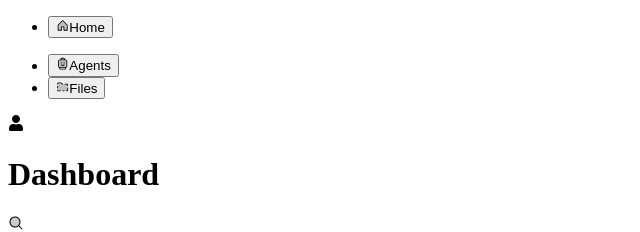
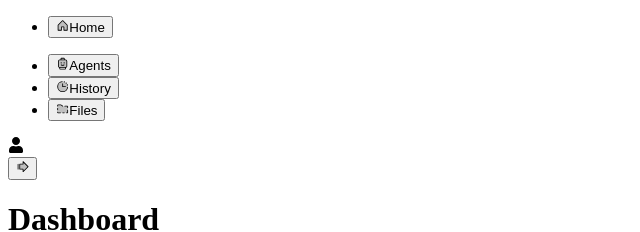
Before and after one commit to masonthemaker/saidwell, a Next.js app: page / in a window 1280 px wide. Shown: the top 232 px of the page, without its empty margins (0-640 px from the left). Built offline with nearby package versions, Linux system fonts and the light colour scheme.

Commit message:
style changes

```diff
--- a/src/components/sidebar/Sidebar.tsx
+++ b/src/components/sidebar/Sidebar.tsx
@@ -1,6 +1,6 @@
 "use client";
 
-import { PiHouseDuotone, PiFolderSimpleDashedDuotone, PiLegoSmileyDuotone } from "react-icons/pi";
+import { PiHouseDuotone, PiFolderSimpleDashedDuotone, PiLegoSmileyDuotone, PiClockCountdownDuotone, PiArrowFatLineLeftDuotone, PiArrowFatLineRightDuotone } from "react-icons/pi";
 import { usePathname } from "next/navigation";
 import ProfileSection from "./ProfileSection";
 
@@ -14,13 +14,12 @@ export default function Sidebar({ isExpanded, setIsExpanded }: SidebarProps) {
 	const isHomeActive = pathname === "/";
 	const isAgentsActive = pathname === "/agents";
 	const isFilesActive = pathname === "/files";
+	const isHistoryActive = pathname === "/history";
 
 	return (
 		<aside
 			aria-label="Primary navigation"
 			className={`fixed left-0 top-0 h-screen ${isExpanded ? "w-48" : "w-16"} transition-all duration-500 ease-out overflow-hidden bg-white/3 backdrop-blur-xl border-r border-white/5 flex flex-col justify-start pt-6 pb-4`}
-			onMouseEnter={() => setIsExpanded(true)}
-			onMouseLeave={() => setIsExpanded(false)}
 		>
 			{isExpanded && (
 				<div className="w-full px-2 mb-4 flex justify-center">
@@ -93,6 +92,21 @@ export default function Sidebar({ isExpanded, setIsExpanded }: SidebarProps) {
 					</li>
 					<li>
 						<button
+							aria-label="History"
+							className={`group w-full flex items-center justify-center p-2 rounded-md bg-white/5 backdrop-blur-xl border border-white/20 hover:bg-white/10 hover:border-white/30 transition-all duration-500 ease-out backdrop-saturate-150`}
+						>
+							<PiClockCountdownDuotone className={`shrink-0 transition-all duration-500 ease-out ${
+								isHistoryActive
+									? "text-hover-pink"
+									: "text-main-accent group-hover:text-hover-pink"
+							} ${isExpanded ? "w-4 h-4" : "w-6 h-6"}`} />
+							<span className={`transition-all duration-500 ease-out whitespace-nowrap font-semibold tracking-tight text-sm text-white overflow-hidden ${isExpanded ? "ml-2 max-w-[8rem] opacity-100" : "ml-0 max-w-0 opacity-0"}`}>
+								History
+							</span>
+						</button>
+					</li>
+					<li>
+						<button
 							aria-label="Files"
 							className={`group w-full flex items-center justify-center p-2 rounded-md bg-white/5 backdrop-blur-xl border border-white/20 hover:bg-white/10 hover:border-white/30 transition-all duration-500 ease-out backdrop-saturate-150`}
 						>
@@ -111,6 +125,26 @@ export default function Sidebar({ isExpanded, setIsExpanded }: SidebarProps) {
 
 			{/* Profile Section */}
 			<ProfileSection isExpanded={isExpanded} setIsExpanded={setIsExpanded} />
+
+			{/* Toggle Button */}
+			<div className="mt-2 mb-2 w-full px-2">
+				<button
+					onClick={() => setIsExpanded(!isExpanded)}
+					className="group w-full flex items-center justify-center p-2 rounded-md bg-white/5 backdrop-blur-xl border border-white/20 hover:bg-white/10 hover:border-white/30 transition-all duration-500 ease-out backdrop-saturate-150"
+					aria-label={isExpanded ? "Collapse sidebar" : "Expand sidebar"}
+				>
+					{isExpanded ? (
+						<>
+							<PiArrowFatLineLeftDuotone className="shrink-0 w-4 h-4 text-main-accent group-hover:text-hover-pink transition-all duration-500 ease-out" />
+							<span className="ml-2 transition-all duration-500 ease-out whitespace-nowrap font-semibold tracking-tight text-sm text-white overflow-hidden max-w-[8rem] opacity-100">
+								Collapse
+							</span>
+						</>
+					) : (
+						<PiArrowFatLineRightDuotone className="shrink-0 w-6 h-6 text-main-accent group-hover:text-hover-pink transition-all duration-500 ease-out" />
+					)}
+				</button>
+			</div>
 		</aside>
 	);
 }
```
